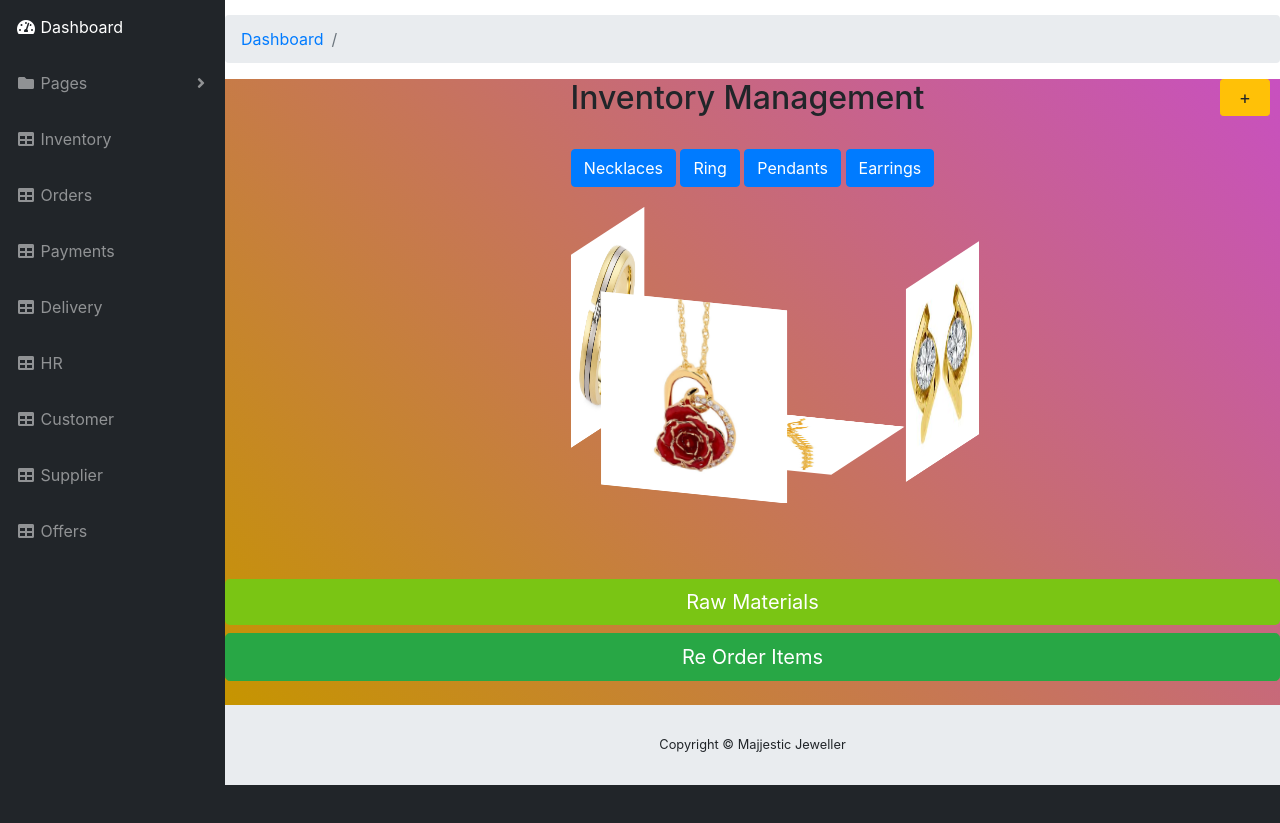
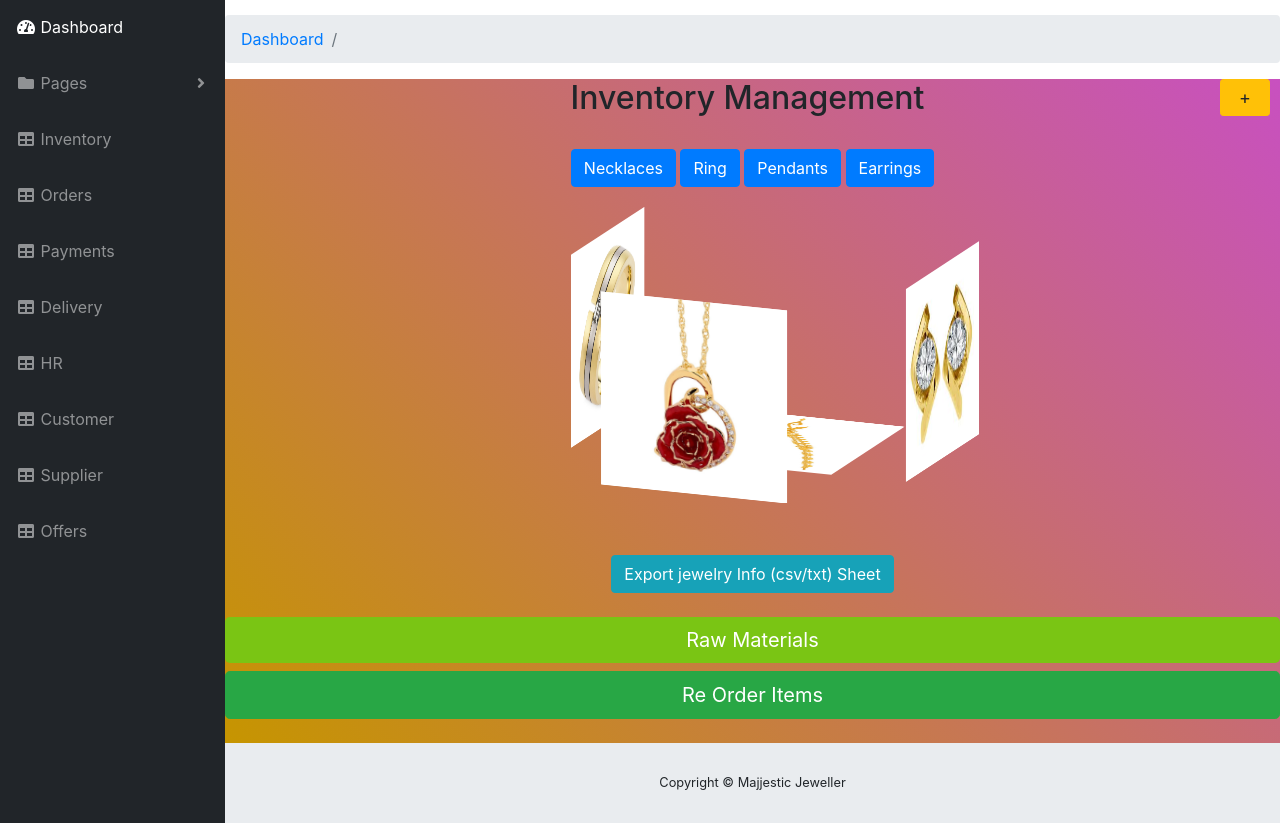
Before and after one commit to isangeeth95/MJsystem, a Django app: page /inventory/ in a window 1280 px wide. Shown: the part 57-880 px from the top of the page. Before the commit the page ends 842 px from the top, so only its background shows below. Run offline with Django 3.2, Linux system fonts and the light colour scheme; some libraries are stand-ins or nearby versions.

Commit message:
added export sheet excel txt

```diff
--- a/src/inventory/urls.py
+++ b/src/inventory/urls.py
@@ -21,6 +21,9 @@ urlpatterns = [
     url(r'^gold$', views.Gold, name='gold'),
     url(r'^editGoldInfo/(?P<pk>\d+)', views.editGoldInfo, name='editGoldInfo'),
     url(r'^deleteGoldInfo/(?P<pk>\d+)', views.deleteGoldInfo, name='deleteGoldInfo'),
+    url(r'^export/csv/$', views.export_Gold_csv, name='export_Gold_csv'),
+    url(r'^export/xls/$', views.export_gold_xls, name='export_gold_xls'),
+    url(r'^exportJewelry/csv/$', views.export_jewelry_csv, name='export_jewelry_csv'),
 
     # url(r'^edit_Earrings/(?P<pk>\d+)$', edit_Earrings, name='edit_Earrings'),
     # url(r'^edit_Necklaces/(?P<pk>\d+)$', edit_Necklaces, name='edit_Necklaces'),
--- a/src/inventory/views.py
+++ b/src/inventory/views.py
@@ -1,6 +1,9 @@
 from django.shortcuts import render, get_object_or_404
 from .models import jewelry,gold
 from .forms import *
+from django.http.response import HttpResponse
+import csv
+import xlwt
 
 def inventory(request):
     return render(request, 'inventory/inventory.html', {})
@@ -135,3 +138,55 @@ def deleteGoldInfo(request, pk):
     gold.objects.filter(pk=pk).delete()
 
     return render(request, 'inventory/rawMeterial.html')
+
+
+def export_Gold_csv(request):
+    response = HttpResponse(content_type='text/csv')
+    response['Content-Disposition'] = 'attachment; filename="gold.csv"'
+
+    writer = csv.writer(response)
+    writer.writerow(['code', 'supplier', 'txt', 'R', 'Is', 'gBal', 'cp', 'cd', 'bal', 'gwa'])
+    goldInfo = gold.objects.all().values_list('code', 'supplier', 'txt', 'R', 'Is', 'gBal', 'cp', 'cd', 'bal', 'gwa')
+    for info in goldInfo:
+        writer.writerow(info)
+
+    return response
+
+
+def export_gold_xls(request):
+    response = HttpResponse(content_type='application/ms-excel')
+    response['Content-Disposition'] = 'attachment; filename="gold.xls"'
+    wb = xlwt.Workbook(encoding='utf-8')
+    ws = wb.add_sheet('gold')
+    #sheet header, first row
+    row_num = 0
+    font_style = xlwt.XFStyle()
+    font_style.font.bold = True
+    columns = ['code', 'supplier', 'txt', 'R', 'Is', 'gBal', 'cp', 'cd', 'bal', 'gwa']
+
+    for col_num in range(len(columns)):
+        ws.write(row_num, col_num, columns[col_num], font_style)
+
+    #sheet body
+    font_style = xlwt.XFStyle()
+    rows = gold.objects.all().values_list('code', 'supplier', 'txt', 'R', 'Is', 'gBal', 'cp', 'cd', 'bal', 'gwa')
+    for row in rows:
+        row_num += 1
+        for col_num in range(len(row)):
+            ws.write(row_num, col_num, row[col_num], font_style)
+
+    wb.save(response)
+    return response
+
+
+def export_jewelry_csv(request):
+    response = HttpResponse(content_type='text/csv')
+    response['Content-Disposition'] = 'attachment; filename="jewelry.csv"'
+
+    writer = csv.writer(response)
+    writer.writerow(['category', 'date', 'description', 'charges', 'stoneType', 'NoOfStones', 'weight', 'quantity', 'craftsman_id', 'issues'])
+    jewelryInfo = jewelry.objects.all().values_list('category', 'date', 'description', 'charges', 'stoneType', 'NoOfStones', 'weight', 'quantity', 'craftsman_id', 'issues')
+    for info in jewelryInfo:
+        writer.writerow(info)
+
+    return response
--- a/src/templates/inventory/gold.html
+++ b/src/templates/inventory/gold.html
@@ -47,6 +47,8 @@
                     {% endfor %}
             </tbody>
         </table>
+                <a class="btn btn-info" role="button" href="{% url 'export_Gold_csv' %}">Export Gold Info (csv)</a>
+                <a class="btn btn-info" role="button" href="{% url 'export_gold_xls' %}">Export a Excel Sheet</a>
             </div>
         </div>
 </div>
--- a/src/templates/inventory/inventory.html
+++ b/src/templates/inventory/inventory.html
@@ -37,7 +37,7 @@
         </div>
      </div>
 <br><br><br><br>
-   </div></center>
+   </div></center><a class="btn btn-info" role="button" href="{% url 'export_jewelry_csv' %}">Export jewelry Info (csv/txt) Sheet</a>
            <div class="lightSpeedIn">
              <br><a href="{% url 'rawMeterial' %}" class="btn  btn-success btn-lg btn-block" role="button" style="background: #7ac514;border: none">Raw Materials</a>
              <a href="{% url 're_order' %}" class="btn btn-lg btn-block btn-success" role="button">Re Order Items</a><br>
```
Also changed, not shown: src/db.sqlite3.
